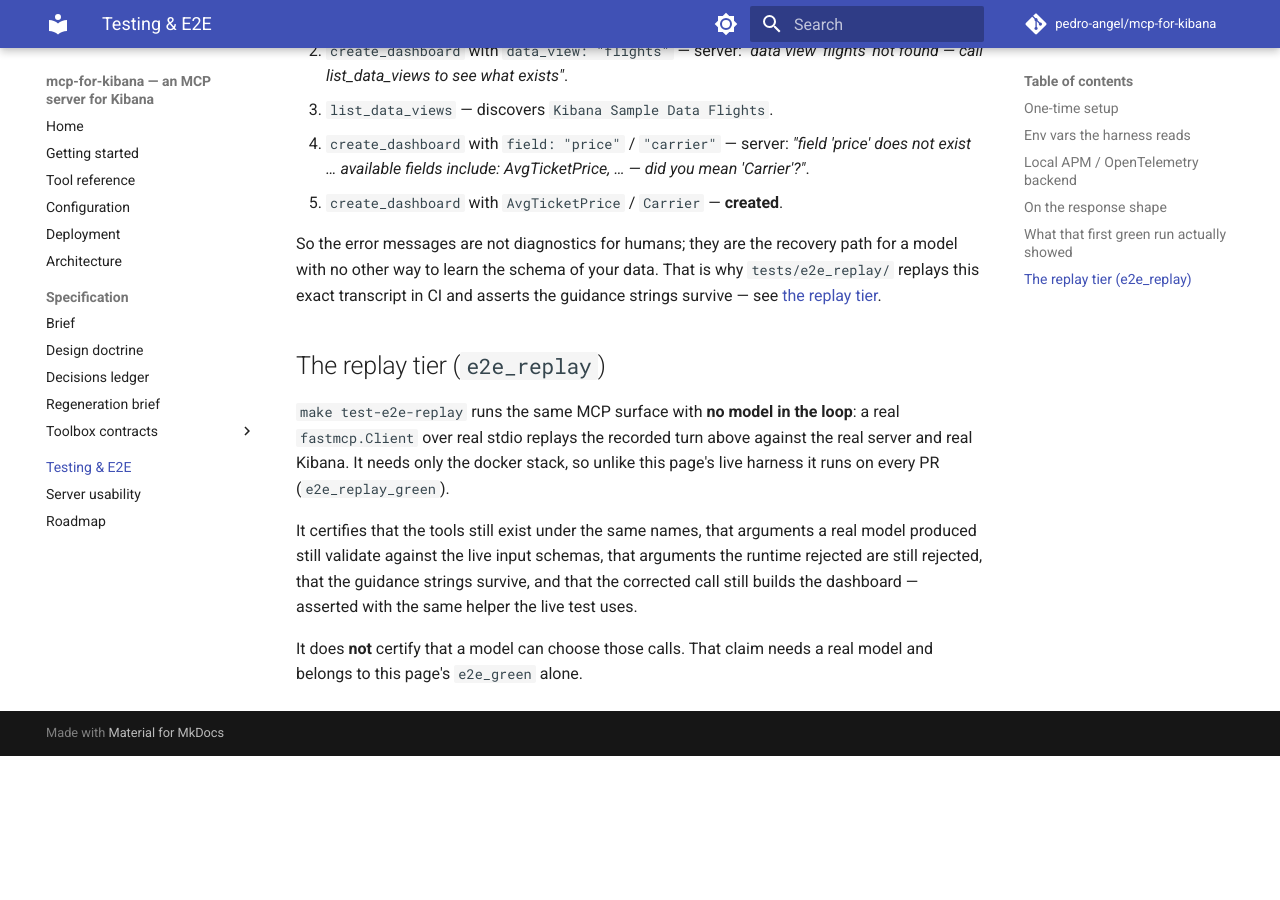
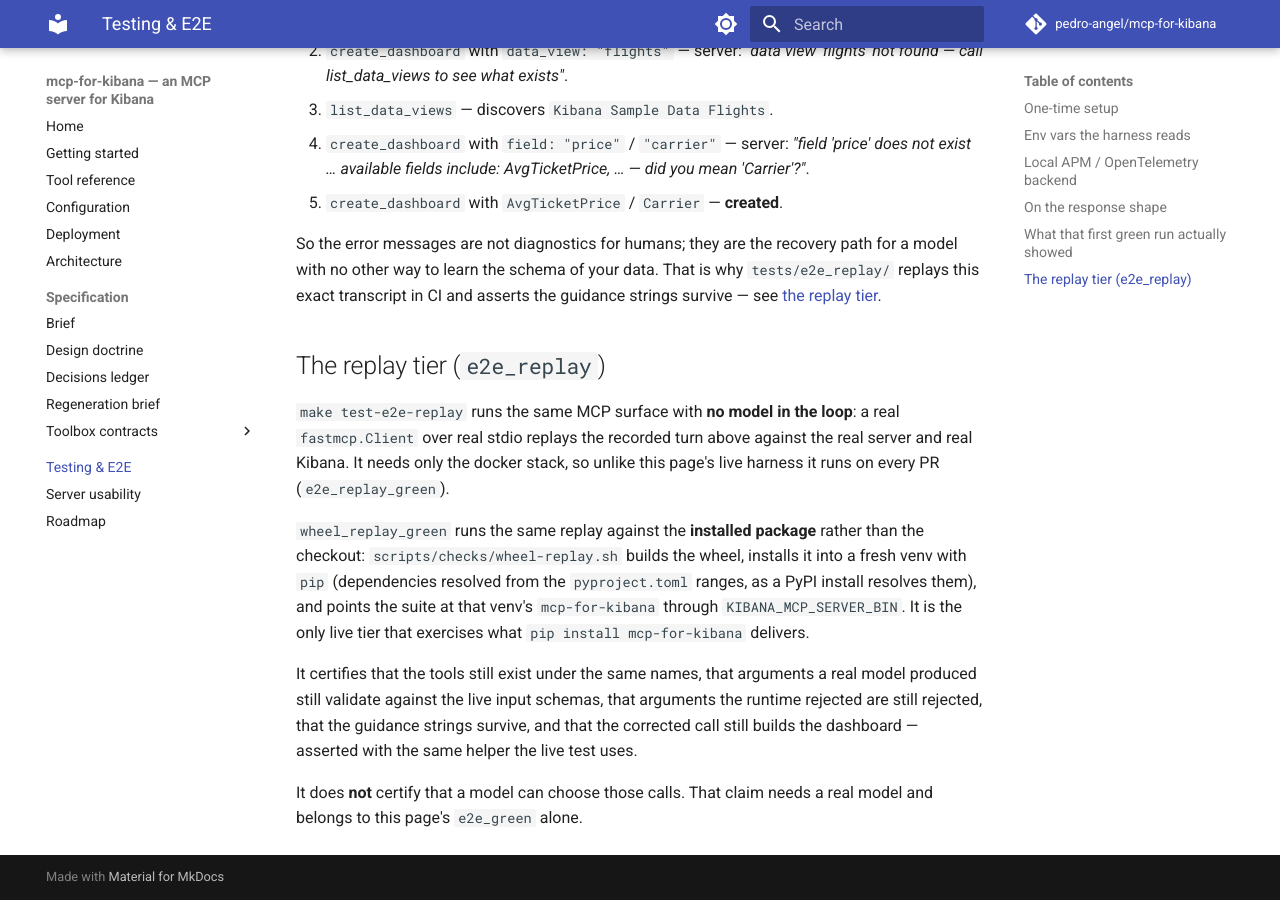
Before and after one commit to pedro-angel/mcp-for-kibana, an MkDocs documentation site: the page built from docs/e2e-setup.md, in a window 1280 px wide and 900 px high, scrolled down 5046 px. Built offline with MkDocs 1.6.1 and Material for MkDocs 9.7.7, drawn with Linux system fonts in a browser that asks for light colours; comment, search, counter and statistics services are not loaded; before the commit the page ends 5802 px from its top, so only the background shows below that.

Commit message:
test: replay the recorded sessions against the installed wheel
Why: every live tier ran the checkout (`uv run` over an editable install
with uv.lock). What PyPI users get — the built wheel, its dependencies
resolved from the pyproject ranges at install time — was never run
against Kibana; wheel-smoke only checks the docs resources.

Change:
- tests/e2e_replay/test_replay.py: KIBANA_MCP_SERVER_BIN, when set,
  launches that executable (cwd: its venv) instead of `uv run` from the
  checkout. Unset, behaviour is unchanged.
- scripts/checks/wheel-replay.sh: uv build --wheel, fresh venv, pip
  install, log the installed path and resolved versions, run the
  e2e_replay suite against the venv's mcp-for-kibana.
- New DoD criterion wheel_replay_green: required in dod.config and in
  .github/dod/ci-contract.config (so CI's contract matrix runs it on
  every supported Kibana line), n/a in the fleet and streams tiers.
- README, e2e-setup.md, integration.yml comments and CHANGELOG.

Evidence (local, seeded 9.5.4 stack): wheel-replay.sh exit 0, 4 passed
in 16.57s, server from a fresh venv with fastmcp 4.0.10, kibana-py
0.6.0, mcp 2.3.0, pydantic 2.13.5; a nonexistent KIBANA_MCP_SERVER_BIN
fails all 4; the default checkout path still passes 4; actionlint clean;
`make check` exit 0.

Co-Authored-By: Claude Opus 5.5 <noreply@anthropic.com>
Claude-Session: https://claude.ai/code/session_01UFAzzvVbrvPvz1Dof5j8gP

```diff
--- a/docs/e2e-setup.md
+++ b/docs/e2e-setup.md
@@ -239,6 +239,13 @@ a real `fastmcp.Client` over real stdio replays the recorded turn above against
 the real server and real Kibana. It needs only the docker stack, so unlike this
 page's live harness it runs on every PR (`e2e_replay_green`).
 
+`wheel_replay_green` runs the same replay against the **installed package**
+rather than the checkout: `scripts/checks/wheel-replay.sh` builds the wheel,
+installs it into a fresh venv with `pip` (dependencies resolved from the
+`pyproject.toml` ranges, as a PyPI install resolves them), and points the suite
+at that venv's `mcp-for-kibana` through `KIBANA_MCP_SERVER_BIN`. It is the only
+live tier that exercises what `pip install mcp-for-kibana` delivers.
+
 It certifies that the tools still exist under the same names, that arguments a
 real model produced still validate against the live input schemas, that
 arguments the runtime rejected are still rejected, that the guidance strings
```
Also changed, not shown: CHANGELOG.md (+7 -0 lines), README.md (+1 -1 lines), 8 other files.
